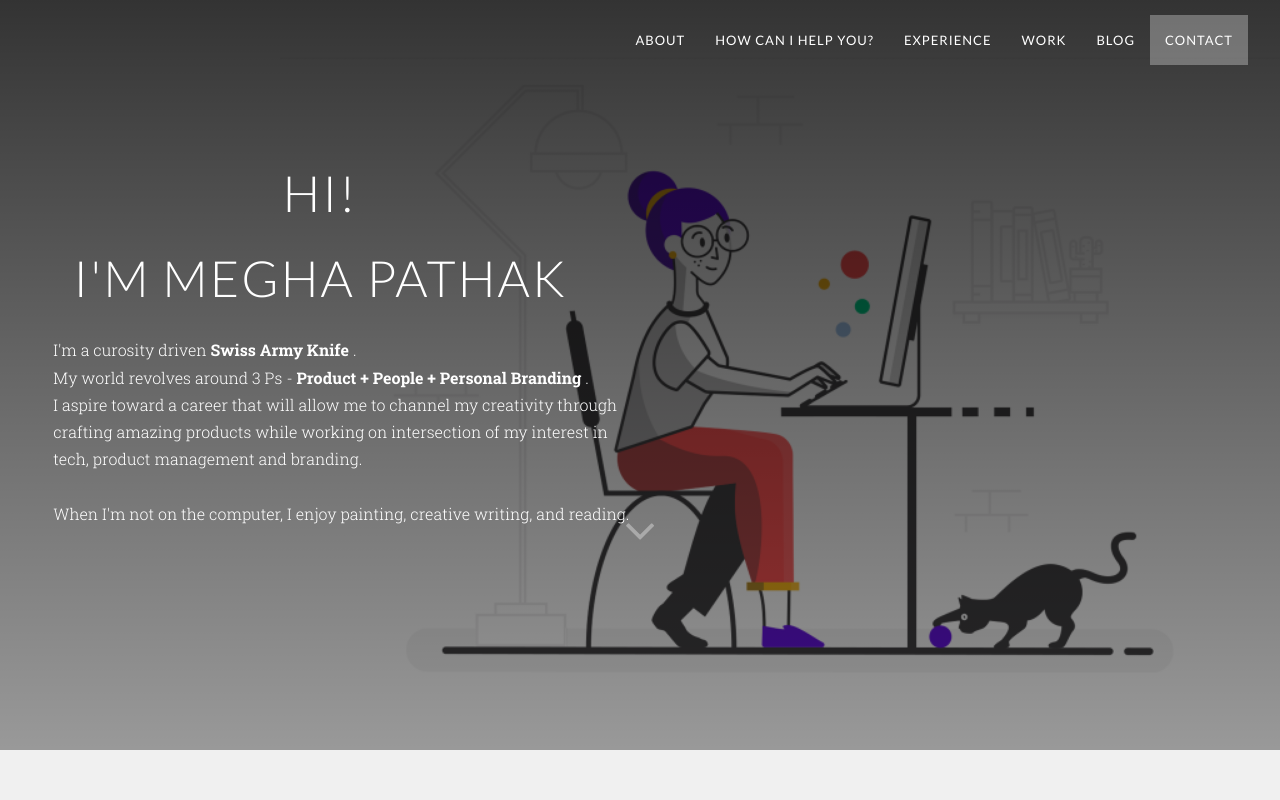
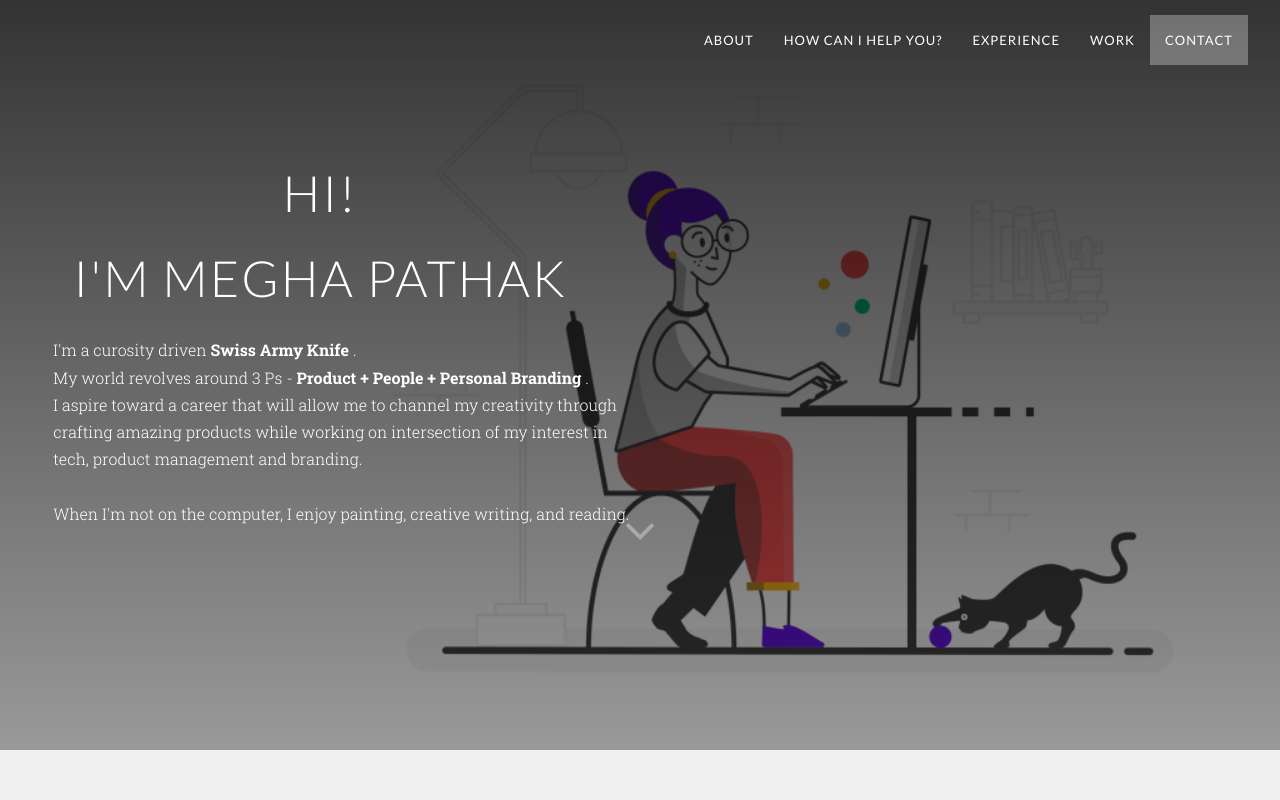
Before and after one commit to Megha-Pathak/Old-portfolio, a plain HTML site: page index.html in a window 1280 px wide. Shown: the top 800 px of the page. Drawn offline with nearby package versions, Linux system fonts and the light colour scheme.

Commit message:
del blog

```diff
--- a/index.html
+++ b/index.html
@@ -40,7 +40,6 @@
                          <li><a class="page-scroll" href="#services">How can I help you?</a></li>
                         <li><a class="page-scroll" href="#experience">Experience</a></li>
                         <li><a class="page-scroll" href="#portfolio">Work</a></li>
-                        <li><a class="page-scroll" href="meghablogs.netlify.app/">Blog</a></li>
                         <li><a class="page-scroll" href="#contact">Contact</a></li>
                     </ul>
                 </div>
```
